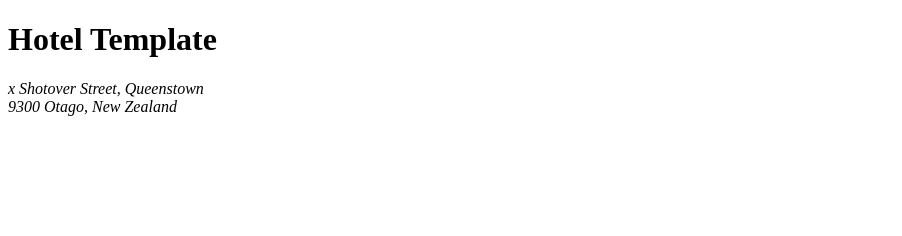
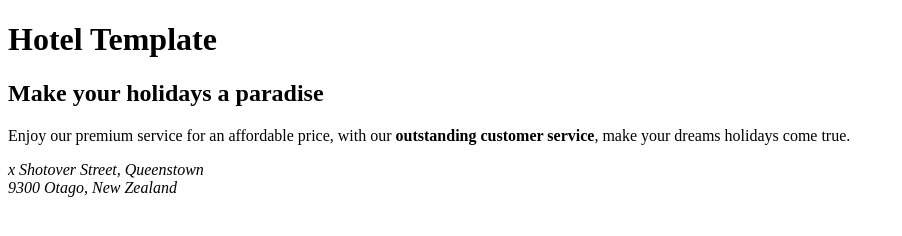
Before and after one commit to JavoFrola/hotel-template, a plain HTML site: page index.html in a window 1280 px wide. Shown: the whole page, without its empty margins (0-902 px from the left). Drawn offline with Linux system fonts and the light colour scheme.

Commit message:
Heading added

```diff
--- a/index.html
+++ b/index.html
@@ -6,6 +6,9 @@
 </head>
 <body>
   <h1> Hotel Template</h1>
+  <h2> Make your holidays a paradise</h2>
+  <p>Enjoy our premium service for an affordable price, with our        <strong>outstanding customer service</strong>, make your dreams holidays come true.</p>
+
   <address>
     x Shotover Street, Queenstown <br/ >
     9300 Otago, New Zealand
```
